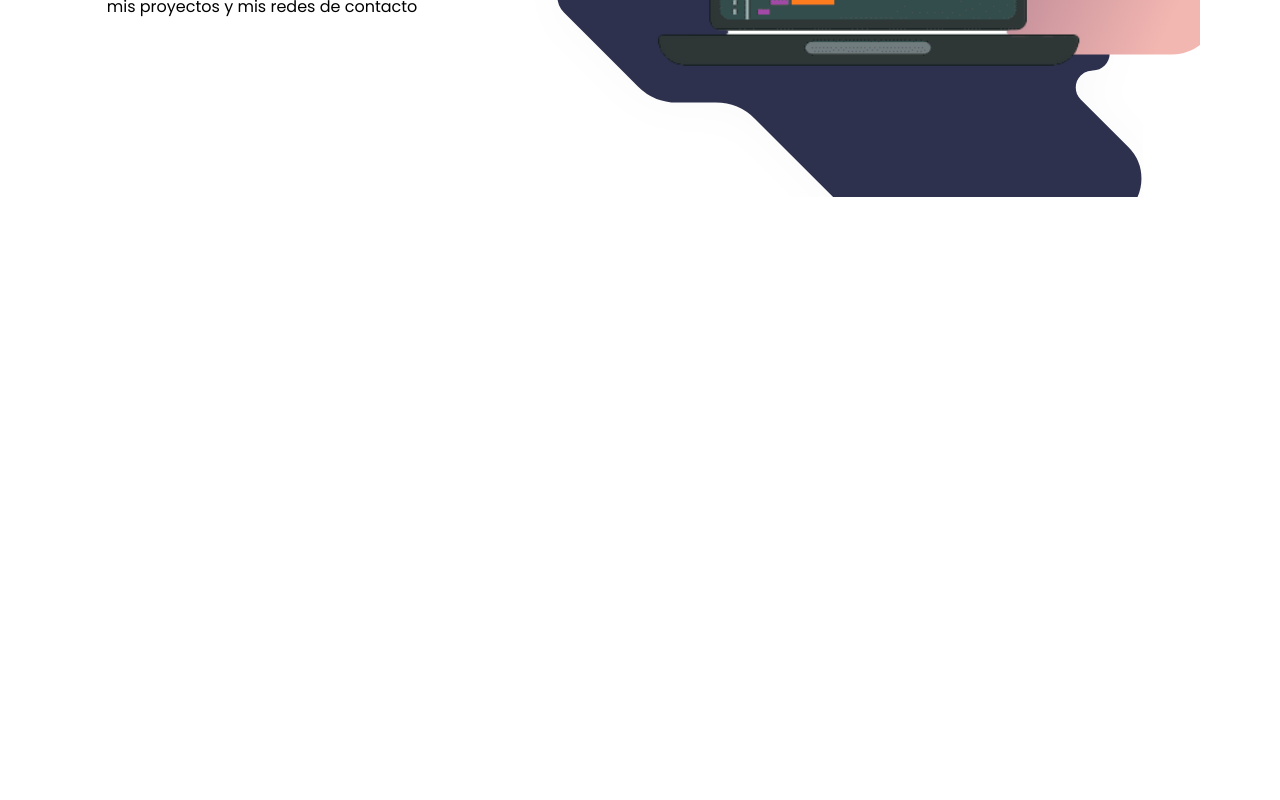
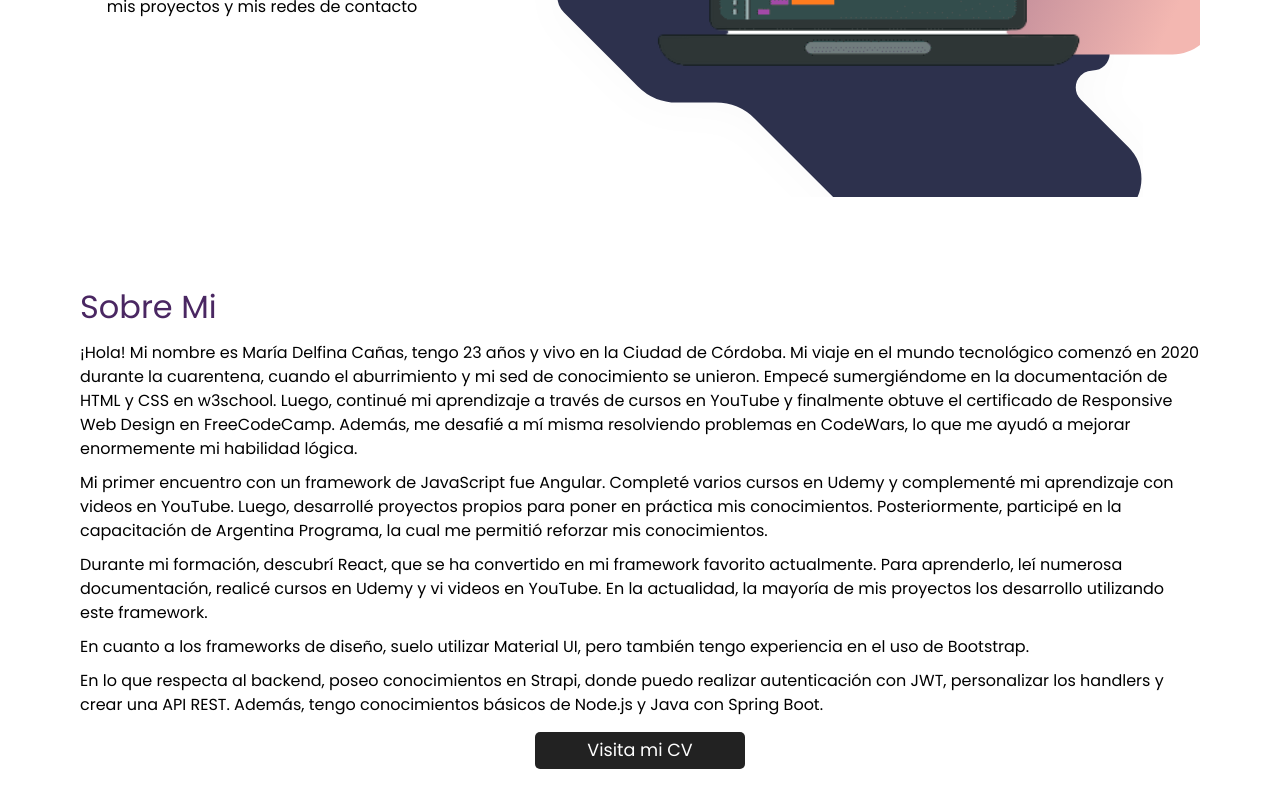
Before and after one commit to delfigica/Portafolio, a React (Create React App) app: page / in a window 1280 px wide. Shown: the part 437-1237 px from the top of the page. Before the commit the page ends 800 px from the top, so only its background shows below. Built offline with nearby package versions, Linux system fonts and the light colour scheme.

Commit message:
creation seccion about me

```diff
--- a/src/App.js
+++ b/src/App.js
@@ -6,6 +6,7 @@ import { Proyects } from "./Components/Proyects";
 import { Box } from "@mui/system";
 import { proyects } from "./Data/ProyectsData";
 import { NavBar } from "./Components/NavBar";
+import { AboutMe } from "./Views/AboutMe";
 
 function App() {
   return (
@@ -13,6 +14,7 @@ function App() {
       <ThemeProvider theme={theme}>
         <NavBar />
         <Banner />
+        <AboutMe />
         {/* <Box>
           {proyects.map((proyect, index) => (
             <Proyects
--- a/src/Components/NavBar.js
+++ b/src/Components/NavBar.js
@@ -18,6 +18,7 @@ export const NavBar = () => {
               display: "flex",
               justifyContent: "space-between",
               alignItems: "center",
+              backgroundColor: '#fff'
             }
           : {
               padding: ".5em 1em",
@@ -27,6 +28,8 @@ export const NavBar = () => {
               display: "flex",
               justifyContent: "space-between",
               alignItems: "center",
+              backgroundColor: '#fff'
+
             }
       }
     >
--- /dev/null
+++ b/src/Views/AboutMe.js
@@ -0,0 +1,70 @@
+import React from "react";
+
+import { Box, Typography, useMediaQuery, useTheme } from "@mui/material";
+
+export const AboutMe = () => {
+  const theme = useTheme();
+  const laptop = useMediaQuery(theme.breakpoints.up("lg"));
+
+  return (
+    <Box sx={laptop ? { padding: "1em 5em" } : { padding: "1em" }}>
+      <Typography color="primary" sx={{ fontSize: "2em" }}>
+        Sobre Mi
+      </Typography>
+      <Typography sx={{ margin: "10px 0px" }}>
+        ¡Hola! Mi nombre es María Delfina Cañas, tengo 23 años y vivo en la
+        Ciudad de Córdoba. Mi viaje en el mundo tecnológico comenzó en 2020
+        durante la cuarentena, cuando el aburrimiento y mi sed de conocimiento
+        se unieron. Empecé sumergiéndome en la documentación de HTML y CSS en
+        w3school. Luego, continué mi aprendizaje a través de cursos en YouTube y
+        finalmente obtuve el certificado de Responsive Web Design en
+        FreeCodeCamp. Además, me desafié a mí misma resolviendo problemas en
+        CodeWars, lo que me ayudó a mejorar enormemente mi habilidad lógica.
+      </Typography>
+      <Typography sx={{ margin: "10px 0px" }}>
+        Mi primer encuentro con un framework de JavaScript fue Angular. Completé
+        varios cursos en Udemy y complementé mi aprendizaje con videos en
+        YouTube. Luego, desarrollé proyectos propios para poner en práctica mis
+        conocimientos. Posteriormente, participé en la capacitación de Argentina
+        Programa, la cual me permitió reforzar mis conocimientos.
+      </Typography>
+      <Typography sx={{ margin: "10px 0px" }}>
+        Durante mi formación, descubrí React, que se ha convertido en mi
+        framework favorito actualmente. Para aprenderlo, leí numerosa
+        documentación, realicé cursos en Udemy y vi videos en YouTube. En la
+        actualidad, la mayoría de mis proyectos los desarrollo utilizando este
+        framework.
+      </Typography>
+      <Typography sx={{ margin: "10px 0px" }}>
+        En cuanto a los frameworks de diseño, suelo utilizar Material UI, pero
+        también tengo experiencia en el uso de Bootstrap.
+      </Typography>
+      <Typography sx={{ margin: "10px 0px" }}>
+        En lo que respecta al backend, poseo conocimientos en Strapi, donde
+        puedo realizar autenticación con JWT, personalizar los handlers y crear
+        una API REST. Además, tengo conocimientos básicos de Node.js y Java con
+        Spring Boot.
+      </Typography>
+      <Box sx={{ display: 'flex', justifyContent: 'center', margin: '15px'}}>
+        <a
+          href="https://delfigica.github.io/CV/"
+          style={{
+            textDecoration: "none",
+            backgroundColor: "rgb(34,34,34)",
+            color: "white",
+            padding: ".3em 3em",
+            borderRadius: "5px",
+            fontSize: "1.1em",
+            fontFamily: "Poppins",
+            "&:hover": {
+              backgroundColor: "rgb(74, 39, 98)",
+            },
+          }}
+          target="_blank"
+        >
+          Visita mi CV
+        </a>
+      </Box>
+    </Box>
+  );
+};
```
